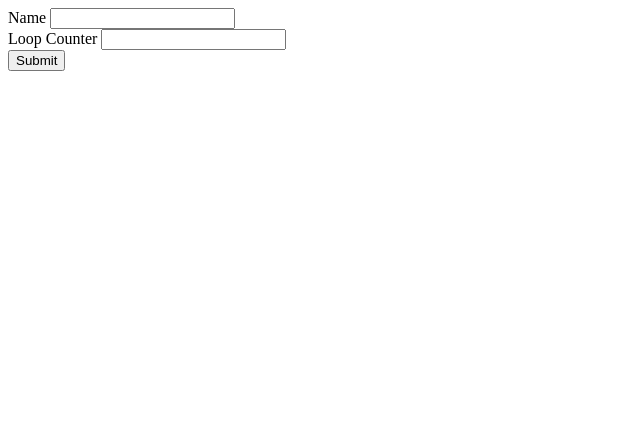
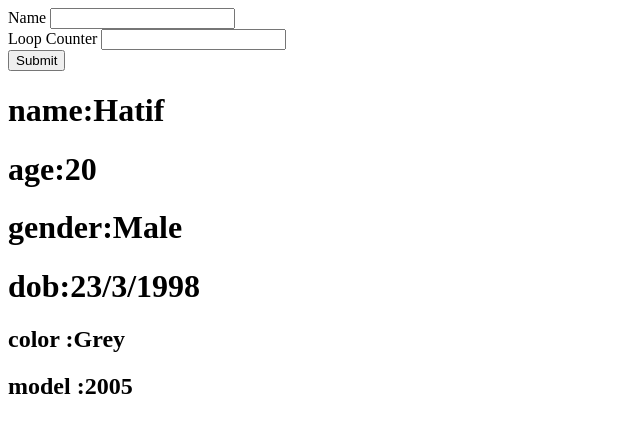
Before and after one commit to ashrafomid2025/php-calc, a PHP site: page /Loop.php in a window 1280 px wide. Shown: the top 433 px of the page, without its empty margins (0-640 px from the left). Run offline with PHP 8.4, Linux system fonts and the light colour scheme.

Commit message:
object in php

```diff
--- a/Loop.php
+++ b/Loop.php
@@ -16,15 +16,65 @@
         <button>Submit</button>
     </form>
     <?php
-     if($_SERVER["REQUEST_METHOD"]==="POST"){
-        $name = $_POST["name"];
-        $count = $_POST["loop"];
-        $number = 0;
-        while($number< $count){
-            echo "<h1> You are ". $name ."</h1>";
-            $number++;
+    //   object js => store related data about something
+    // php object => class
+    class Person{
+        public $name;
+        public $age;
+        public $gender;
+        public $dob;
+        public function __construct($name, $age, $gender, $dob){
+            $this->name = $name;
+            $this->age = $age;
+            $this->gender = $gender;
+            $this->dob = $dob;
         }
-     }
+    }
+
+
+
+
+    $hatifInfo = new Person("Hatif", 20, "Male", "23/3/1998");
+
+
+    foreach($hatifInfo as $key => $value){
+        echo "<h1>". $key. ":" . $value ."</h1>";
+    }
+
+
+    class Car{
+        public $color;
+       public  $model;
+        public function __construct($color, $model){
+            $this->color = $color;
+            $this-> model = $model;
+        }
+    }
+
+    $myCar = new Car("Grey",2005);
+
+    foreach($myCar as $key => $value){
+        echo "<h2>". $key ." :" . $value. "</h2>";
+    }
+
+
+
+
+
+
+
+
+
+
+
+
+
+
+
+
+
+
+
     ?>
 </body>
 </html>
```
